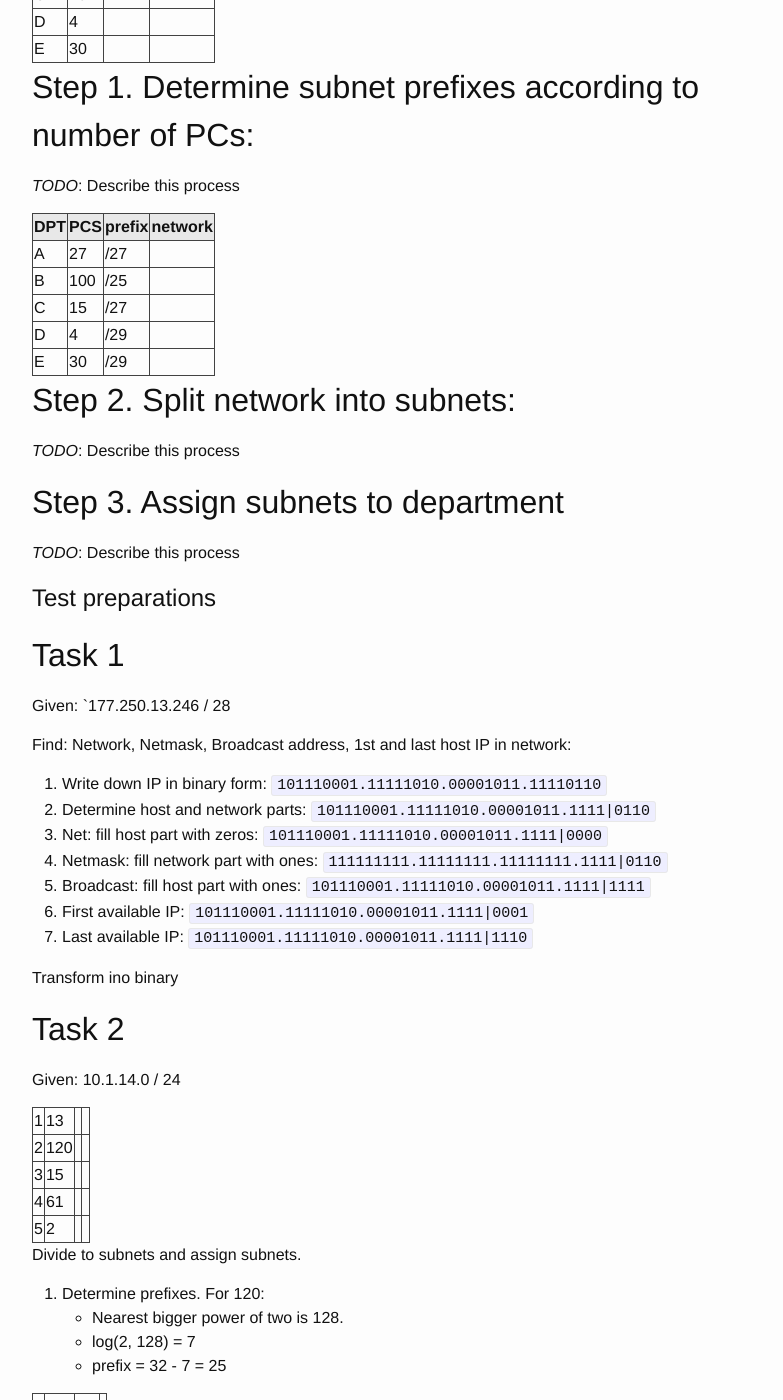
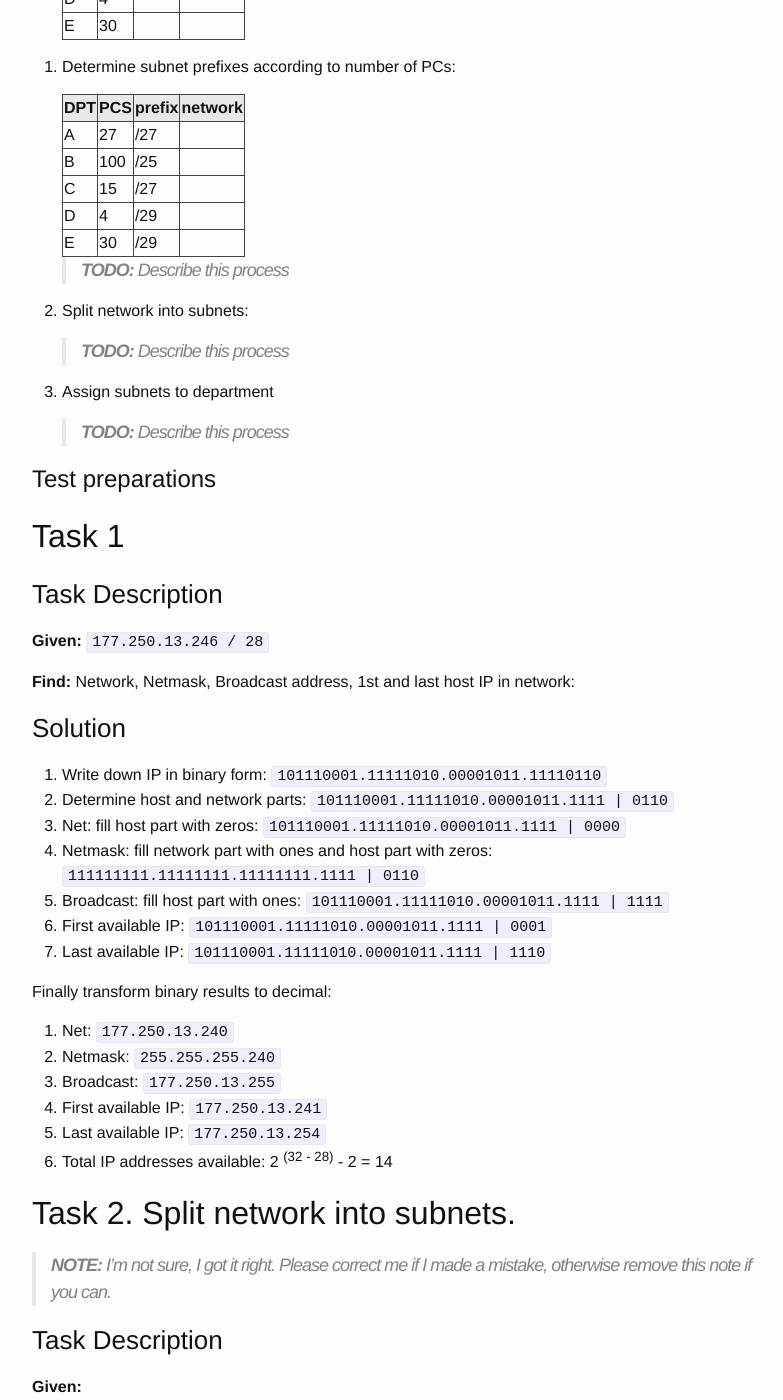
Before and after one commit to KPI-FICT-IP32/Blog, a Jekyll site: the page built from _posts/kpi/s06_networks/2016-04-14-networks-lecture-08.markdown, in a window 1280 px wide and 1400 px high, scrolled down 1568 px. Shown: the whole window, without its empty margins (238-1021 px from the left). Built offline with Jekyll 4.4.1, drawn with Linux system fonts in a browser that asks for light colours; some of the changed text lies outside the part shown.

Commit message:
networks lecture 8. Beautify

```diff
--- a/_posts/kpi/s06_networks/2016-04-14-networks-lecture-08.markdown
+++ b/_posts/kpi/s06_networks/2016-04-14-networks-lecture-08.markdown
@@ -4,7 +4,7 @@
 date:   2016-04-14 08:30:00 +0200
 categories: kpi_s06_networks
 ---
-
+# Subnets
 IANA organization is responsible for distributing IPv4 addresses. It used to be a single organization, but nowadays it has transformed into group of organizations:
 
 - ARIN (North America)
@@ -13,143 +13,166 @@
 - RIPENCC (Europe)
 - ACNIC (Australia))
 
-# Splitting network into subnets:
-Given: 193.175.16.0 / 24
+## Splitting network into subnets:
 
-In binary format:
+Given: `193.175.16.0 / 24`
 
-- 11000001.10101111.000100000.00000000 / 24
+In binary format: `11000001.10101111.000100000.00000000 / 24`
 
 Assume, we want to make `n=2` subnets:
 
-Increase network part by one (`1 = log(base=2, arg=n) )
-
-- 11000001.10101111.000100000.0|0000000 / 25
+Increase network part by _]log<sub>2</sub>n[ = 1_ : `11000001.10101111.000100000.0 | 0000000 / 25`
 
 Now we can have 2 subnets. Here they are:
 
-- 11000001.10101111.000100000.0|0000000 / 25
-- 11000001.10101111.000100000.1|0000000 / 25
+- `11000001.10101111.000100000.0 | 0000000 / 25`
+- `11000001.10101111.000100000.1 | 0000000 / 25`
 
 Rewrite addresses in decimal:
 
-- 193.175.16.0 / 25
-- 193.175.16.128 / 25
+- `193.175.16.0 / 25`
+- `193.175.16.128 / 25`
 
-Assume, we want to split `193.175.16.128` / 25 into 4 subnets:
+Assume, we want to split `193.175.16.128 / 25` into `n = 4` subnets:
 
-Increase network part by two (`2 = log(base=2, arg=n) )
-
-- 11000001.10101111.000100000.100|00000 / 27
+Increase network part by _]log<sub>2</sub>n[ = 2_ : `11000001.10101111.000100000.100|00000 / 27`
 
 Now we can have 4 subnets. Here they are:
 
-- 11000001.10101111.000100000.100|00000 / 27
-- 11000001.10101111.000100000.101|00000 / 27
-- 11000001.10101111.000100000.110|00000 / 27
-- 11000001.10101111.000100000.111|00000 / 27
+- `11000001.10101111.000100000.100 | 00000 / 27`
+- `11000001.10101111.000100000.101 | 00000 / 27`
+- `11000001.10101111.000100000.110 | 00000 / 27`
+- `11000001.10101111.000100000.111 | 00000 / 27`
 
 Rewrite addresses in decimal:
 
-- 193.175.16.128 / 27
-- 193.175.16.160 / 27
-- 193.175.16.192 / 27
-- 193.175.16.224 / 27
+- `193.175.16.128 / 27`
+- `193.175.16.160 / 27`
+- `193.175.16.192 / 27`
+- `193.175.16.224 / 27`
 
-# Planning network
-Given: 193.175.16.0 / 24
+## Planning network
+Given:
 
-Five departments:
+- 193.175.16.0 / 24
+- Five departments:
 
-|DPT|PCS| prefix | network |
-|---|---|--------|---------|
-|A  |27 |        |         |
-|B  |100|        |         |
-|C  |15 |        |         |
-|D  |4  |        |         |
-|E  |30 |        |         |
-
-## Step 1. Determine subnet prefixes according to number of PCs:
-
-_TODO_: Describe this process
-
-|DPT|PCS| prefix | network |
-|---|---|--------|---------|
-|A  |27 | /27    |         |
-|B  |100| /25    |         |
-|C  |15 | /27    |         |
-|D  |4  | /29    |         |
-|E  |30 | /29    |         |
-
-## Step 2. Split network into subnets:
-
-_TODO_: Describe this process
+    |DPT|PCS| prefix | network |
+    |---|---|--------|---------|
+    |A  |27 |        |         |
+    |B  |100|        |         |
+    |C  |15 |        |         |
+    |D  |4  |        |         |
+    |E  |30 |        |         |
 
 
-## Step 3. Assign subnets to department
+1. Determine subnet prefixes according to number of PCs:
 
-_TODO_: Describe this process
+    |DPT|PCS| prefix | network |
+    |---|---|--------|---------|
+    |A  |27 | /27    |         |
+    |B  |100| /25    |         |
+    |C  |15 | /27    |         |
+    |D  |4  | /29    |         |
+    |E  |30 | /29    |         |
+
+    > **TODO:** _Describe this process_
+
+2. Split network into subnets:
+
+    > **TODO:** _Describe this process_
+
+3. Assign subnets to department
+
+    > **TODO:** _Describe this process_
 
 
 # Test preparations
 
 ## Task 1
-Given: `177.250.13.246 / 28
 
-Find: Network, Netmask, Broadcast address, 1st and last host IP in network:
+### Task Description
+
+**Given:** `177.250.13.246 / 28`
+
+**Find:** Network, Netmask, Broadcast address, 1st and last host IP in network:
+
+### Solution
 
 1. Write down IP in binary form: `101110001.11111010.00001011.11110110`
-2. Determine host and network parts: `101110001.11111010.00001011.1111|0110`
-3. Net: fill host part with zeros: `101110001.11111010.00001011.1111|0000`
-4. Netmask: fill network part with ones: `111111111.11111111.11111111.1111|0110`
-5. Broadcast: fill host part with ones: `101110001.11111010.00001011.1111|1111`
-6. First available IP: `101110001.11111010.00001011.1111|0001`
-7. Last available IP: `101110001.11111010.00001011.1111|1110`
+2. Determine host and network parts: `101110001.11111010.00001011.1111 | 0110`
+3. Net: fill host part with zeros: `101110001.11111010.00001011.1111 | 0000`
+4. Netmask: fill network part with ones and host part with zeros: `111111111.11111111.11111111.1111 | 0110`
+5. Broadcast: fill host part with ones: `101110001.11111010.00001011.1111 | 1111`
+6. First available IP: `101110001.11111010.00001011.1111 | 0001`
+7. Last available IP: `101110001.11111010.00001011.1111 | 1110`
 
-Transform ino binary
+Finally transform binary results to decimal:
 
-## Task 2
+1. Net: `177.250.13.240`
+2. Netmask: `255.255.255.240`
+3. Broadcast: `177.250.13.255`
+4. First available IP: `177.250.13.241`
+5. Last available IP: `177.250.13.254`
+6. Total IP addresses available: 2 <sup>(32 - 28)</sup> - 2 = 14
 
-Given: 10.1.14.0 / 24
+## Task 2. Split network into subnets.
 
-| 1 | 13  |||
-| 2 | 120 |||
-| 3 | 15  |||
-| 4 | 61  |||
-| 5 | 2   |||
+> **NOTE:** I'm not sure, I got it right. Please correct me if I made a mistake, otherwise remove this note if you can.
 
-Divide to subnets and assign subnets.
+### Task Description
 
-1. Determine prefixes. For 120:
-  - Nearest bigger power of two is 128.
-  - log(2, 128) = 7
-  - prefix = 32 - 7 = 25
+**Given:**
+- `10.1.14.0 / 24`
+- departments:
 
-| 1 | 13  | /28 ||
-| 2 | 120 | /25 ||
-| 3 | 15  | /28 ||
-| 4 | 61  | /26 ||
-| 5 | 2   | /30 ||
+    |dpt| PCs | prefix | subnet |
+    |---|-----|--------|--------|
+    | 1 | 13  |        |        |
+    | 2 | 120 |        |        |
+    | 3 | 15  |        |        |
+    | 4 | 61  |        |        |
+    | 5 | 2   |        |        |
+
+**To do:** Divide to subnets and assign subnets.
+
+
+### Solution
+
+1. Determine prefixes. I.E. For 120:
+    - Keep in mind that you have to add 2 to number of PCs, as one address will be used as network address and other one will be used for broadcast.
+    - Nearest bigger power of two is 128.
+    - _log<sub>2</sub>128 = 7_
+    - prefix = 32 - 7 = 25
+
+    |dpt| PCs | prefix | subnet |
+    |---|-----|--------|--------|
+    | 1 | 13  | /28    |        |
+    | 2 | 120 | /25    |        |
+    | 3 | 15  | /28    |        |
+    | 4 | 61  | /26    |        |
+    | 5 | 2   | /30    |        |
 
 2. Divide net into subnets:
-
-- 10.1.14.0 / 25
-- 10.1.14.128 / 25
-  - 10.1.14.128 / 26
-  - 10.1.14.192 / 26
-    - 10.1.14.192 / 28
-    - 10.1.14.208 / 28
-    - 10.1.14.224 / 28
-    - 10.1.14.240 / 28
-      - 10.1.14.240 / 30
-      - 10.1.14.244 / 30
-      - 10.1.14.248 / 30
-      - 10.1.14.252 / 30
+    - 10.1.14.0 / 25
+    - 10.1.14.128 / 25
+        - 10.1.14.128 / 26
+        - 10.1.14.192 / 26
+            - 10.1.14.192 / 28
+            - 10.1.14.208 / 28
+            - 10.1.14.224 / 28
+            - 10.1.14.240 / 28
+                - 10.1.14.240 / 30
+                - 10.1.14.244 / 30
+                - 10.1.14.248 / 30
+                - 10.1.14.252 / 30
 
 3. Assign subnets:
 
-| 1 | 13  | /28 | 10.1.14.192 / 28 |
-| 2 | 120 | /25 | 10.1.14.0 / 25   |
-| 3 | 15  | /28 | 10.1.14.208 / 28 |
-| 4 | 61  | /26 | 10.1.14.128 / 26 |
-| 5 | 2   | /31 | 10.1.14.240 / 30 |
+    |dpt| PCs | prefix | subnet           |
+    |---|-----|--------|------------------|
+    | 1 | 13  | /28    | 10.1.14.192 / 28 |
+    | 2 | 120 | /25    | 10.1.14.0 / 25   |
+    | 3 | 15  | /28    | 10.1.14.208 / 28 |
+    | 4 | 61  | /26    | 10.1.14.128 / 26 |
+    | 5 | 2   | /31    | 10.1.14.240 / 30 |
```
